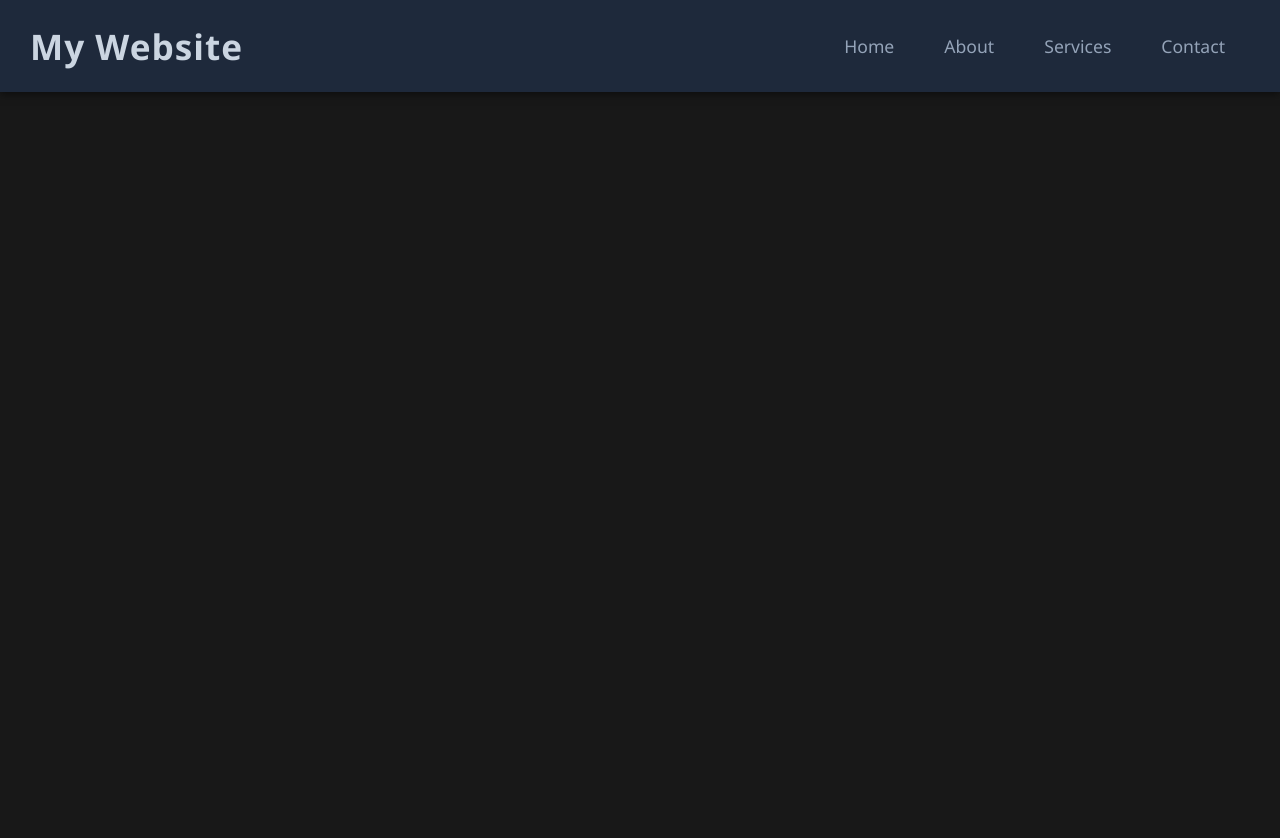
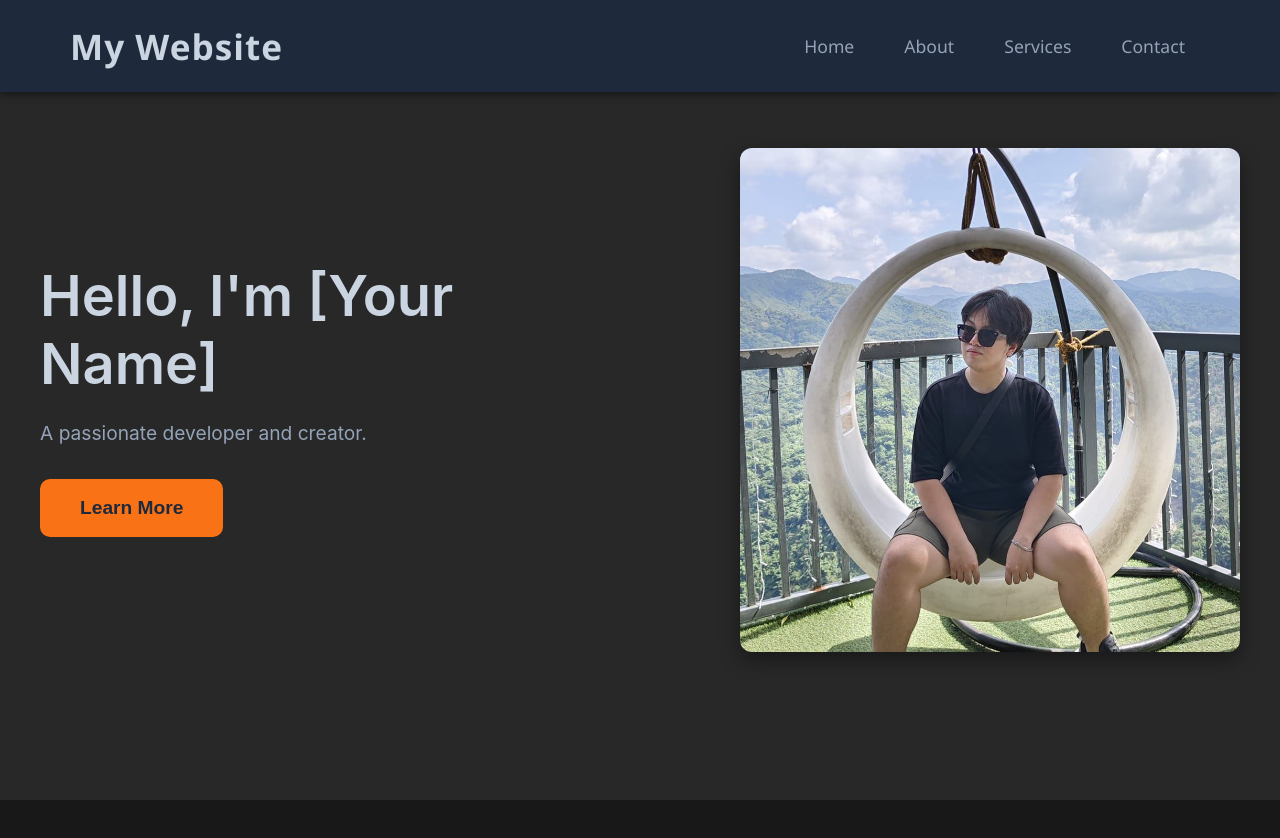
Before and after one commit to ElijahQuibin/personal-website-finals, a Vue app in the folder vue-project/: page / in a window 1280 px wide. Shown: the top 838 px of the page. Built offline with nearby package versions, Linux system fonts and the light colour scheme.

Commit message:
Added hero section and adjusted header

```diff
--- a/vue-project/package.json
+++ b/vue-project/package.json
@@ -10,6 +10,7 @@
   },
   "dependencies": {
     "@supabase/supabase-js": "^2.49.1",
+    "particle.js": "^1.0.7",
     "vue": "^3.5.13"
   },
   "devDependencies": {
--- a/vue-project/src/App.vue
+++ b/vue-project/src/App.vue
@@ -1,5 +1,6 @@
 <template>
   <header-component />
+  <hero-section />
   <div style="height: 200vh;">
     </div>
 </template>
@@ -7,6 +8,7 @@
 <script setup>
 import HeaderComponent from './components/HeaderComponent.vue';
 import './assets/base.css'; // Import base.css
+import HeroSection from './components/HeroSection.vue';
 </script>
 
 <style scoped>
--- a/vue-project/src/components/HeaderComponent.vue
+++ b/vue-project/src/components/HeaderComponent.vue
@@ -70,7 +70,7 @@ header {
   transition: transform 0.3s ease-in-out;
   z-index: 100;
   box-shadow: 0 2px 8px rgba(0, 0, 0, 0.5);
-  font-family: 'Segoe UI', Tahoma, Geneva, Verdana, sans-serif; /* Modern font */
+  font-family: 'Segoe UI', Tahoma, Geneva, Verdana, sans-serif;
 }
 
 .header-hidden {
@@ -82,10 +82,12 @@ header {
   justify-content: space-between;
   align-items: center;
   padding: 18px 30px;
+  max-width: 1200px; /* Align with hero section */
+  margin: 0 auto; /* Center header */
 }
 
 .logo {
-  font-size: 2.2rem; /* Slightly larger logo */
+  font-size: 2.2rem;
   font-weight: 600;
   letter-spacing: 1px;
   margin: 0;
@@ -102,9 +104,9 @@ nav a {
   color: #94a3b8;
   text-decoration: none;
   margin: 0 25px;
-  font-weight: 500; /* Medium font weight */
+  font-weight: 500;
   transition: color 0.3s ease;
-  font-size: 1.1rem; /* Slightly larger navigation links */
+  font-size: 1.1rem;
 }
 
 nav a:hover {
--- /dev/null
+++ b/vue-project/src/components/HeroSection.vue
@@ -0,0 +1,120 @@
+<template>
+    <section class="hero-section">
+      <div class="hero-content">
+        <div class="text-content">
+          <h1>Hello, I'm [Your Name]</h1>
+          <p>A passionate developer and creator.</p>
+          <button class="hero-button">Learn More</button>
+        </div>
+        <div class="image-content">
+          <img src="../assets/prof.jpg" alt="Personal Hero Image" />
+        </div>
+      </div>
+    </section>
+  </template>
+
+
+
+<script>
+export default {};
+</script>
+
+
+
+<style scoped>
+.hero-section {
+  min-height: 100vh;
+  display: flex;
+  align-items: center;
+  justify-content: center;
+  padding: 20px;
+  color: #e2e8f0;
+  background-color: #282828; /* Solid dark background */
+}
+
+.hero-content {
+  display: flex;
+  align-items: center;
+  justify-content: space-between;
+  max-width: 1200px;
+  width: 100%;
+}
+
+.text-content {
+  flex: 1;
+  padding-right: 40px;
+}
+
+.text-content h1 {
+  font-size: 3.5rem;
+  font-weight: 600;
+  margin-bottom: 20px;
+  color: #cbd5e1;
+  line-height: 1.2;
+}
+
+.text-content p {
+  font-size: 1.2rem;
+  margin-bottom: 30px;
+  color: #94a3b8;
+  line-height: 1.6;
+}
+
+.hero-button {
+  background-color: #f97316;
+  color: #1e293b;
+  padding: 18px 40px;
+  border: none;
+  border-radius: 10px;
+  font-size: 1.2rem;
+  font-weight: 600;
+  cursor: pointer;
+  transition: background-color 0.3s ease, transform 0.2s ease;
+}
+
+.hero-button:hover {
+  background-color: #ea580c;
+  transform: translateY(-3px);
+}
+
+.image-content {
+  flex: 1;
+  display: flex;
+  justify-content: flex-end;
+}
+
+.image-content img {
+  max-width: 500px;
+  width: 100%;
+  height: auto;
+  border-radius: 12px;
+  box-shadow: 0 8px 20px rgba(0, 0, 0, 0.4);
+  object-fit: cover;
+}
+
+/* Responsive adjustments */
+@media (max-width: 768px) {
+  .hero-content {
+    flex-direction: column-reverse;
+    align-items: center;
+  }
+
+  .text-content {
+    padding-right: 0;
+    text-align: center;
+    margin-top: 30px;
+  }
+
+  .text-content h1 {
+    font-size: 2.8rem;
+  }
+
+  .image-content {
+    justify-content: center;
+  }
+
+  .image-content img {
+    max-width: 100%;
+  }
+}
+</style>
```
Also changed, not shown: vue-project/src/assets/prof.jpg (added), 1 other file (tests, documents, lock files or other folders).
